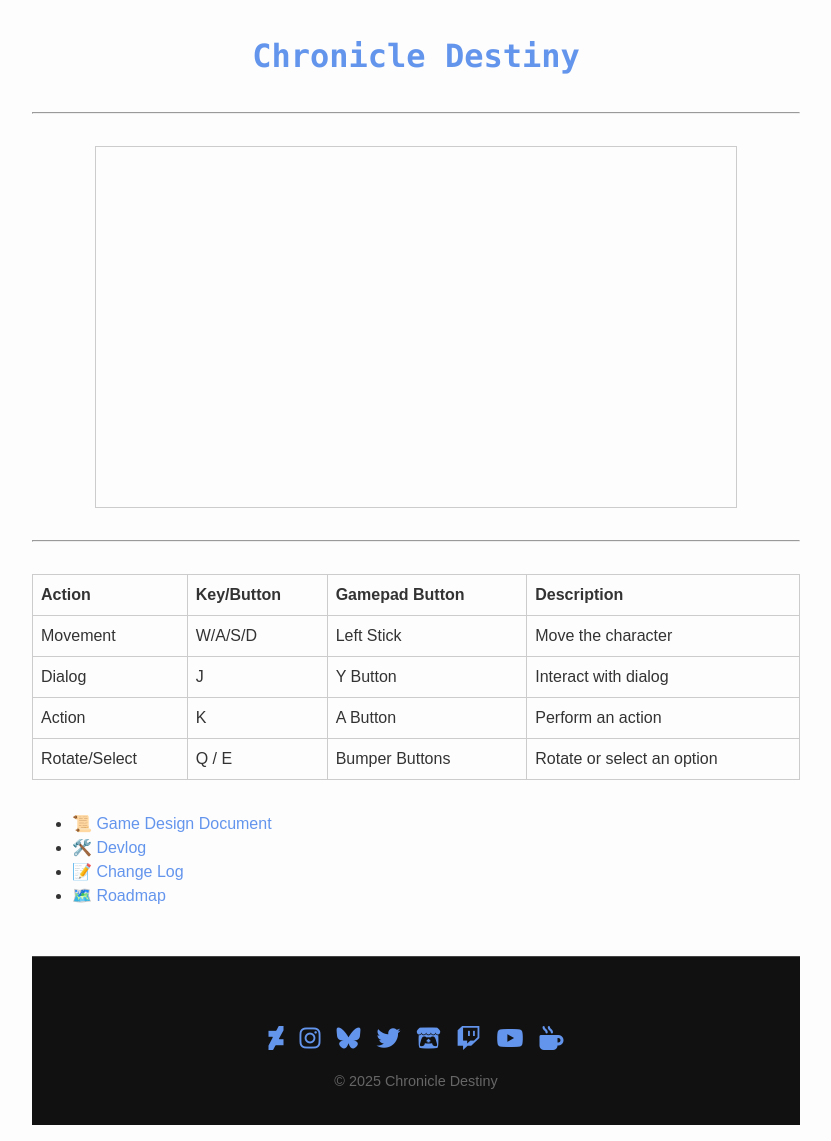
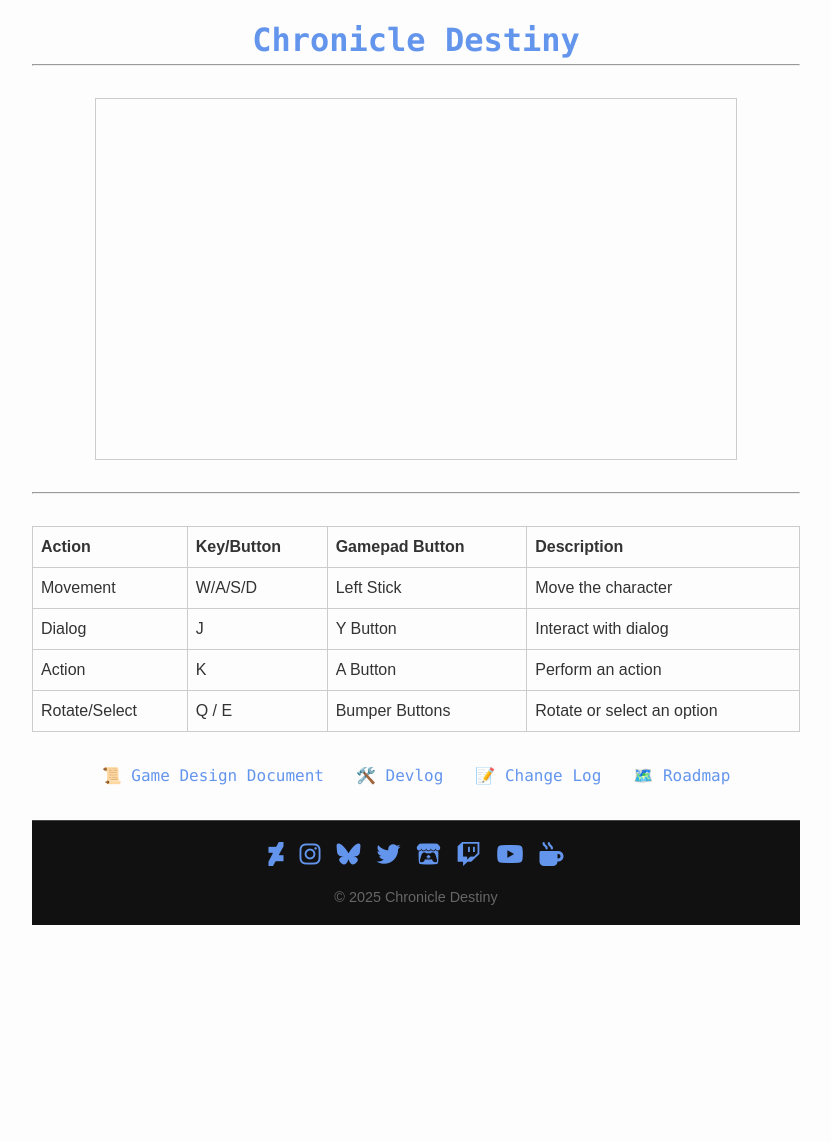
Before and after one commit to zBuLe/Chronicle-Destiny, a Jekyll site: the page built from index.md, in a window 1280 px wide. Shown: the whole page, without its empty margins (224-1055 px from the left). Built offline with Jekyll 4.4.1, drawn with Linux system fonts in a browser that asks for light colours; nearby versions of some CDN libraries; our own code applies the rules of GitHub Pages for plain Markdown files; a script that is not in the unit is left out; after the commit the page ends 941 px from its top, so only the background shows below that.

Commit message:
Update style.css

```diff
--- a/assets/css/style.css
+++ b/assets/css/style.css
@@ -26,18 +26,15 @@ body {
   --primary-color: #6495ED;
 }
 
-/* Reset media elements */
 img, picture, video, canvas, svg {
   display: block;
   max-width: 100%;
 }
 
-/* Form element reset */
 input, button, textarea, select {
   font: inherit;
 }
 
-/* Text wrapping */
 p, h1, h2, h3, h4, h5, h6 {
   overflow-wrap: break-word;
 }
@@ -54,7 +51,6 @@ h1, h2, h3, h4, h5, h6 {
   isolation: isolate;
 }
 
-
 /* === LAYOUT === */
 
 .container {
@@ -63,8 +59,7 @@ h1, h2, h3, h4, h5, h6 {
   padding: 1em;
 }
 
-
-/* === GLOBAL ELEMENTS === */
+/* === LINKS === */
 
 a {
   color: var(--primary-color);
@@ -76,19 +71,16 @@ a:hover {
   color: #4169E1;
 }
 
-
 /* === HEADER === */
 
 .site-header {
   text-align: center;
-  margin-bottom: 2em;
 }
 
 .site-title {
   font-size: 2em;
   font-family: Consolas, monospace;
   color: var(--primary-color);
-  margin: 0.5em 0;
 }
 
 .site-nav {
@@ -106,7 +98,6 @@ a:hover {
 .site-nav a:hover {
   color: var(--primary-color);
 }
-
 
 /* === NAVIGATION BAR === */
 
@@ -143,6 +134,7 @@ a:hover {
   border-right: 1px solid #444;
 }
 
+/* Responsive: stack nav on very small screens */
 @media (max-width: 600px) {
   .nav-list {
     flex-direction: column;
@@ -155,7 +147,6 @@ a:hover {
     border-bottom: 1px solid #444;
   }
 }
-
 
 /* === TABLES === */
 
@@ -171,7 +162,6 @@ th, td {
   text-align: left;
 }
 
-
 /* === GAME CANVAS === */
 
 .gm4html5_div_class {
@@ -186,23 +176,41 @@ canvas {
   border: 1px solid #ccc;
 }
 
+/* === DEV DOCS LINKS === */
 
-/* Style for markdown task list checkboxes */
-input[type="checkbox"] {
-  transform: scale(1.2);
-  margin-right: 0.5em;
+.docs {
+  list-style: none;
+  padding: 0;
+  margin: 2em 0;
+  display: flex;
+  justify-content: center;
+  gap: 1em;
 }
 
+.docs li {
+  margin: 0;
+}
 
+.docs a {
+  font-family: Consolas, monospace;
+  color: var(--primary-color);
+  text-decoration: none;
+  padding: 0.25em 0.5em;
+  transition: background 0.2s ease, color 0.2s ease;
+}
 
+.docs a:hover {
+  background: var(--primary-color);
+  color: white;
+}
 
-/* === SOCIAL ICONS === */
+/* === SOCIAL ICONS FOOTER === */
 
 .social-links {
   display: flex;
   justify-content: center;
   gap: 1em;
-  margin-top: 2em;
+
 }
 
 .social-links a {
@@ -217,7 +225,7 @@ input[type="checkbox"] {
   color: aliceblue;
 }
 
-/* Optional: support for SVG icons */
+/* Optional: custom SVG icon fallback */
 .social-links .social-icon svg {
   display: block;
   width: 100%;
@@ -230,15 +238,14 @@ input[type="checkbox"] {
   fill: aliceblue;
 }
 
-
 /* === FOOTER === */
 
 .site-footer {
   text-align: center;
-  padding: 2em 1em;
+  padding: 1em 1em;
   background-color: #111;
   color: #888;
-  margin-top: 3em;
+
   border-top: 1px solid #444;
 }
 
@@ -247,7 +254,6 @@ input[type="checkbox"] {
   font-size: 0.9em;
   color: #666;
 }
-
 
 /* === DARK MODE === */
 
```
